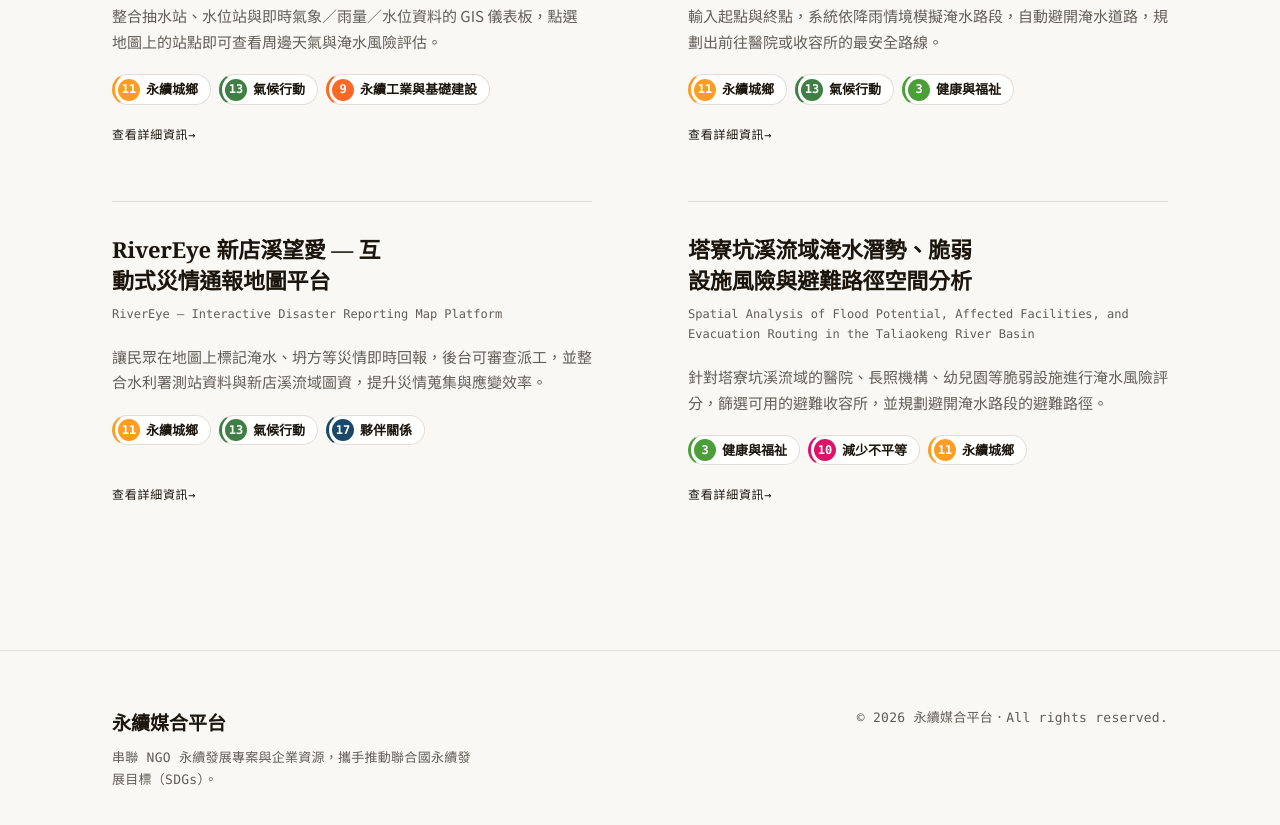
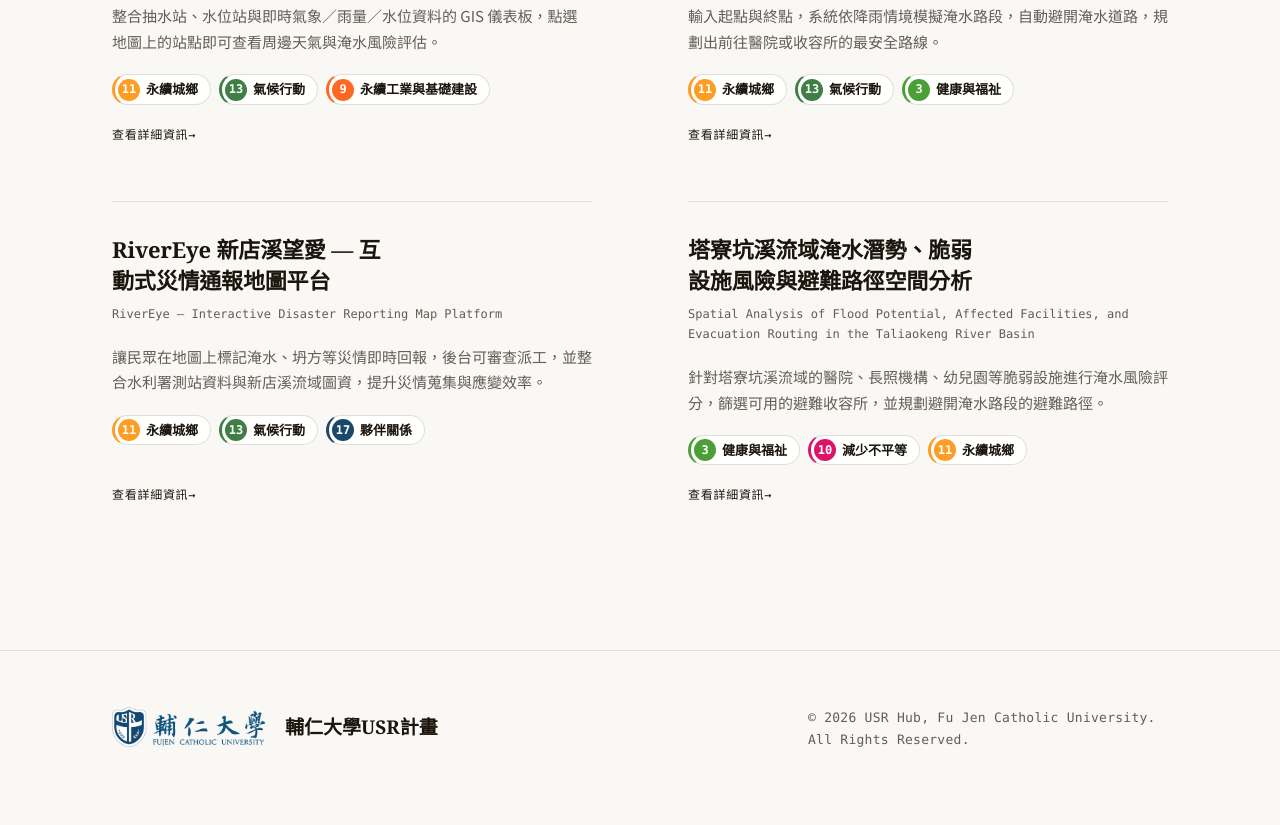
Before and after one commit to yuencheng/ngo_platform, a plain HTML site: page index.htm in a window 1280 px wide. Shown: the part 1549-2374 px from the top of the page. Drawn offline with Linux system fonts and the light colour scheme.

Commit message:
logo、文字修改

```diff
--- a/css.css
+++ b/css.css
@@ -854,7 +854,10 @@
     font-size: 13px;
 }
 .pagefoot-inner { display: flex; justify-content: space-between; align-items: flex-start; gap: var(--gap-xl); flex-wrap: wrap; }
-.footer-logo { font-family: var(--font-display); font-size: 19px; font-weight: 600; color: var(--fg); margin-bottom: 8px; }
+.footer-brand { display: flex; align-items: center; flex-wrap: wrap; gap: var(--gap-sm) var(--gap-md); margin-bottom: 8px; }
+.footer-brand .footer-logo { margin-bottom: 0; }
+.footer-usr-logo { height: 40px; width: auto; }
+.footer-logo {font-family: var(--font-display); font-size: 19px; font-weight: 600; color: var(--fg); margin-bottom: 8px; }
 .pagefoot .meta { max-width: 46ch; }
 
 /* ─── responsive ──────────────────────────────────────────────────────── */
--- a/index.htm
+++ b/index.htm
@@ -13,8 +13,8 @@
     <header class="topnav" data-od-id="topnav">
         <div class="container topnav-inner">
             <a class="brand" href="#top">
-                <span class="brand-badge">NGO</span>
-                <span class="brand-name">永續媒合平台</span>
+                <span class="brand-badge">永續</span>
+                <span class="brand-name">NPO Hub</span>
             </a>
             <nav aria-label="主選單">
                 <a href="#projects">專案成果</a>
@@ -34,7 +34,7 @@
                     <div class="hero-copy">
                         <p class="eyebrow">NGO × 企業 · 永續合作</p>
                         <h1>讓好專案，找到對的夥伴</h1>
-                        <p class="lead">串聯地方 NGO 的永續發展專案與企業資源，快速找到理念相符的合作機會。</p>
+                        <p class="lead">串聯地方 NPO 的永續發展專案與企業資源，快速找到理念相符的合作機會。</p>
                         <div class="hero-cta">
                             <a class="btn btn-primary" href="#projects">瀏覽專案</a>
                             <a class="btn btn-ghost btn-arrow" href="#proposal">瀏覽提案</a>
@@ -1099,10 +1099,13 @@
     <footer class="pagefoot" data-od-id="footer">
         <div class="container pagefoot-inner">
             <div>
-                <p class="footer-logo">永續媒合平台</p>
-                <p class="meta">串聯 NGO 永續發展專案與企業資源，攜手推動聯合國永續發展目標（SDGs）。</p>
+                <div class="footer-brand">
+                    <img class="footer-usr-logo" src="img/USR_logo.png" alt="輔仁大學 USR" width="853" height="223">
+                    <p class="footer-logo">輔仁大學USR計畫</p>
+                </div>
+                <!-- <p class="meta">串聯 NGO 永續發展專案與企業資源，攜手推動聯合國永續發展目標（SDGs）。</p> -->
             </div>
-            <p class="meta">© 2026 永續媒合平台．All rights reserved.</p>
+            <p class="meta">© 2026 USR Hub, Fu Jen Catholic University. All Rights Reserved.</p>
         </div>
     </footer>
 
```
Also changed, not shown: img/USR_logo.png (added).
